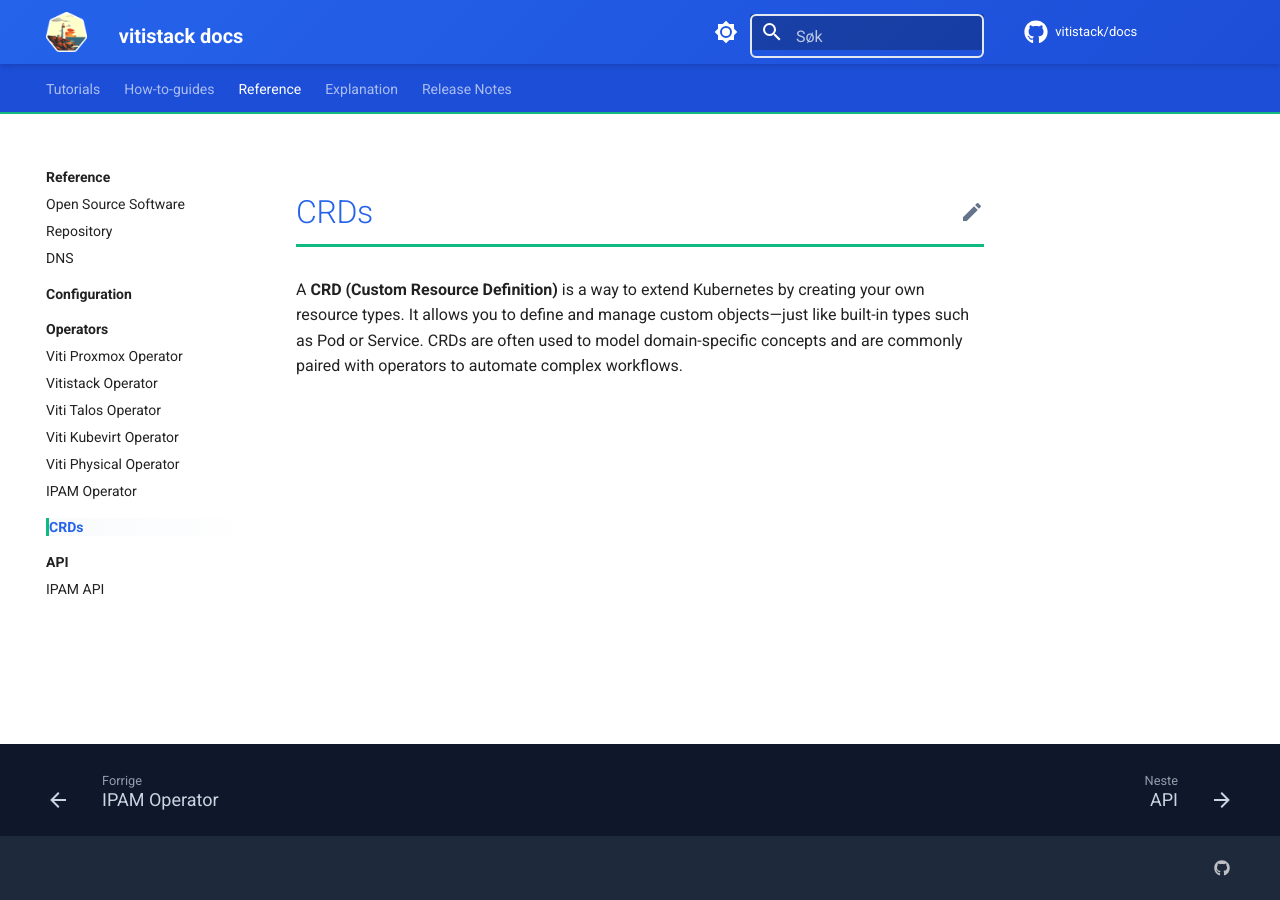
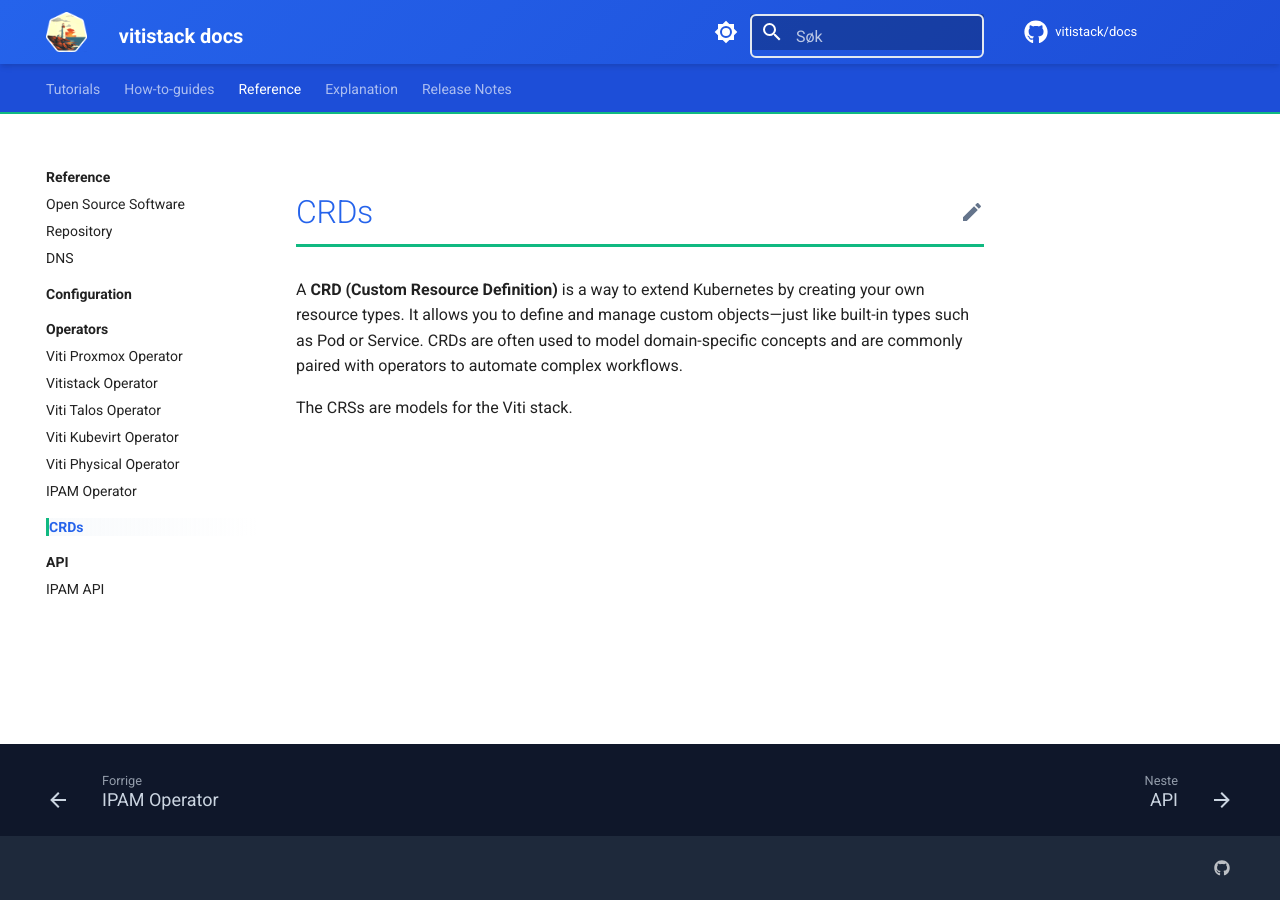
Before and after one commit to vitistack/docs, an MkDocs documentation site: the page built from docs/reference/crd/index.md, in a window 1280 px wide. Built offline with MkDocs 1.6.1 and Material for MkDocs 9.7.7, drawn with Linux system fonts in a browser that asks for light colours; comment, search, counter and statistics services are not loaded.

Commit message:
adjustment to crd text

```diff
--- a/docs/reference/crd/index.md
+++ b/docs/reference/crd/index.md
@@ -1,3 +1,5 @@
 # CRDs
 
 A **CRD (Custom Resource Definition)** is a way to extend Kubernetes by creating your own resource types. It allows you to define and manage custom objects—just like built-in types such as Pod or Service. CRDs are often used to model domain-specific concepts and are commonly paired with operators to automate complex workflows.
+
+The CRSs are models for the Viti stack.
```
